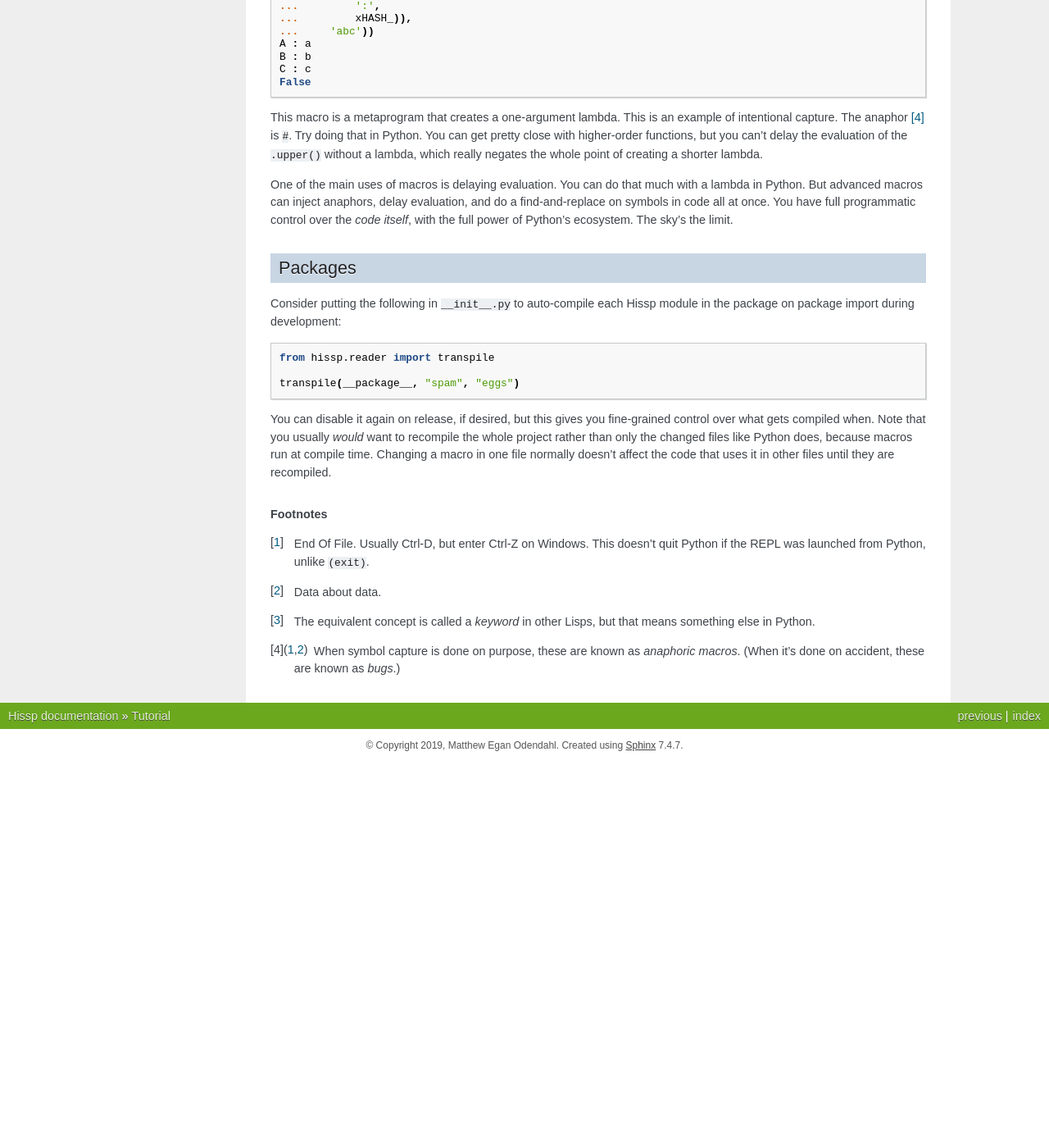
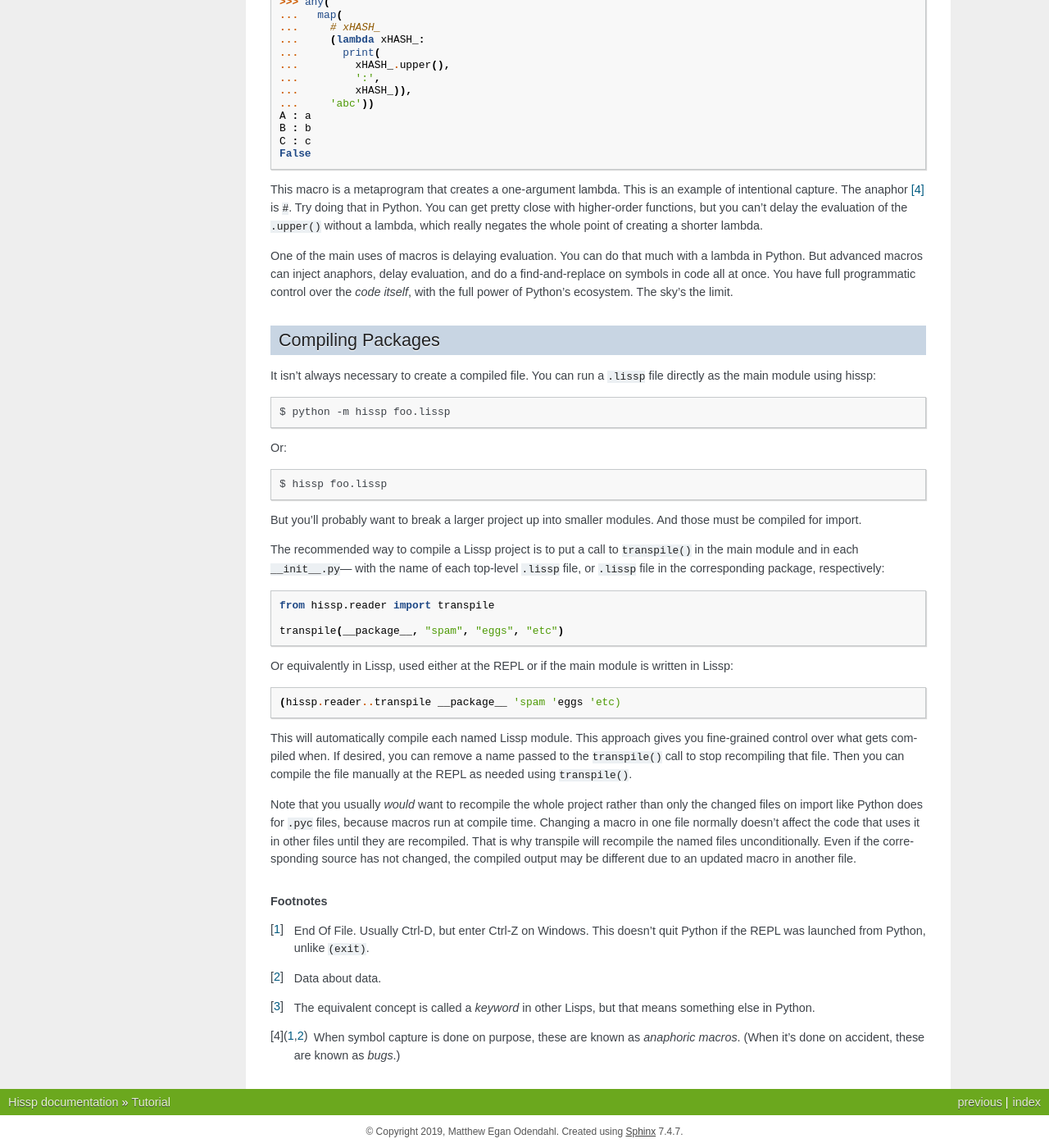
Before and after one commit to gilch/hissp, a Sphinx documentation site: the page built from docs/tutorial.rst, in a window 1280 px wide and 1400 px high, scrolled down 16961 px. Shown: the whole window at 82% size. Built offline with Sphinx 7.4.7, drawn with Linux system fonts in a browser that asks for light colours; before the commit the page ends 17890 px from its top, so only the background shows below that; some of the changed text lies outside the part shown.

Commit message:
Document new features

```diff
--- a/docs/tutorial.rst
+++ b/docs/tutorial.rst
@@ -217,9 +217,14 @@ REPL
 
 You can launch the REPL from Python code (which is useful for debugging,
 like :obj:`code.iteract`),
-But let's just start it from the command line::
+But let's just start it from the command line using an appropriate Python interpreter::
 
     $ python -m hissp
+
+Or, if you installed the hissp package using pip,
+you can use the installed entry point script::
+
+    $ hissp
 
 You should see the Lissp prompt ``#>`` appear.
 
@@ -1122,23 +1127,49 @@ and do a find-and-replace on symbols in code all at once.
 You have full programmatic control over the *code itself*,
 with the full power of Python's ecosystem. The sky's the limit.
 
-Packages
-========
+Compiling Packages
+==================
 
-Consider putting the following in ``__init__.py`` to auto-compile
-each Hissp module in the package on package import during development::
+It isn't always necessary to create a compiled file.
+You can run a ``.lissp`` file directly as the main module using hissp::
+
+    $ python -m hissp foo.lissp
+
+Or::
+
+    $ hissp foo.lissp
+
+But you'll probably want to break a larger project up into smaller modules.
+And those must be compiled for import.
+
+The recommended way to compile a Lissp project is to put a call to
+``transpile()`` in the main module and in each ``__init__.py``—
+with the name of each top-level ``.lissp`` file,
+or ``.lissp`` file in the corresponding package,
+respectively::
 
     from hissp.reader import transpile
 
-    transpile(__package__, "spam", "eggs")
+    transpile(__package__, "spam", "eggs", "etc")
 
-You can disable it again on release, if desired,
-but this gives you fine-grained control over what gets compiled when.
+Or equivalently in Lissp, used either at the REPL or if the main module is written in Lissp::
+
+    (hissp.reader..transpile __package__ 'spam 'eggs 'etc)
+
+This will automatically compile each named Lissp module.
+This approach gives you fine-grained control over what gets compiled when.
+If desired, you can remove a name passed to the ``transpile()``
+call to stop recompiling that file.
+Then you can compile the file manually at the REPL as needed using ``transpile()``.
+
 Note that you usually *would* want to recompile the whole project
-rather than only the changed files like Python does,
+rather than only the changed files on import like Python does for ``.pyc`` files,
 because macros run at compile time.
 Changing a macro in one file normally doesn't affect the code that uses
 it in other files until they are recompiled.
+That is why transpile will recompile the named files unconditionally.
+Even if the corresponding source has not changed,
+the compiled output may be different due to an updated macro in another file.
 
 .. rubric:: Footnotes
 
```
Also changed, not shown: README.md (+17 -5 lines).
